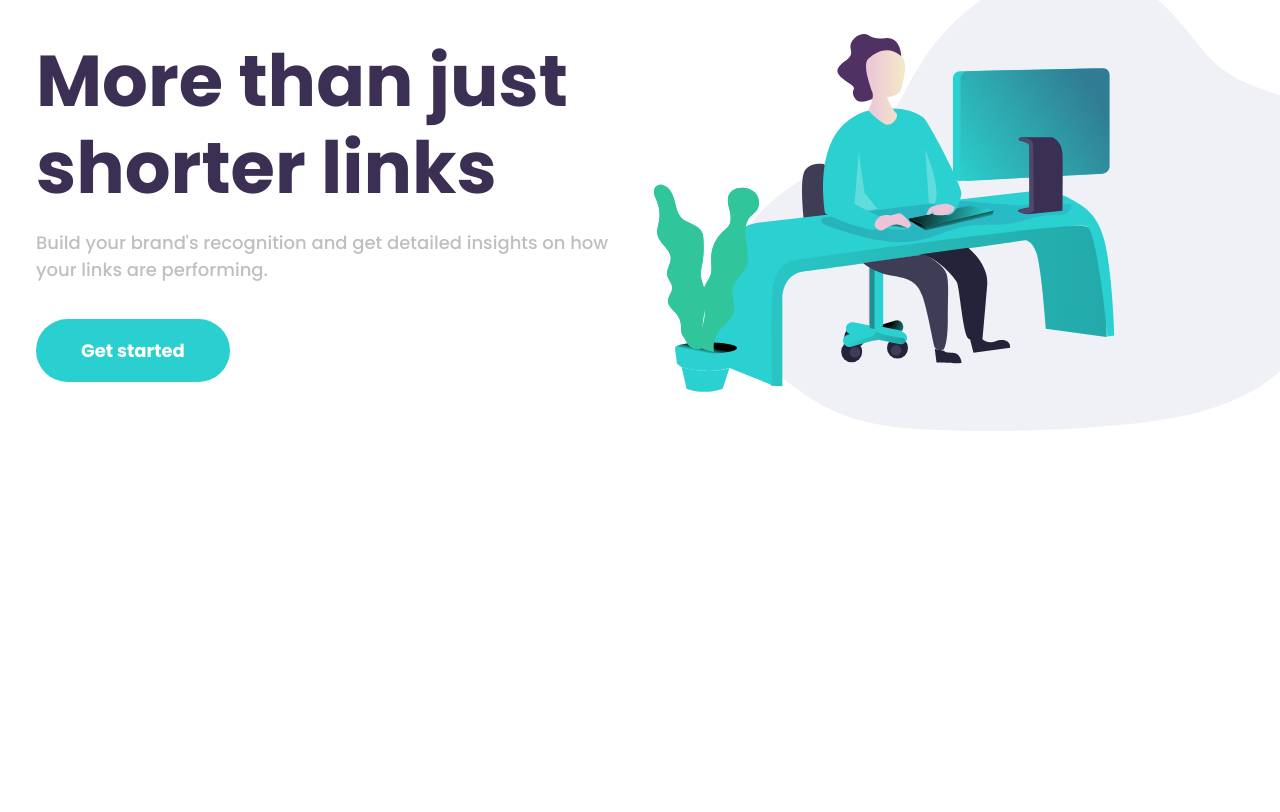
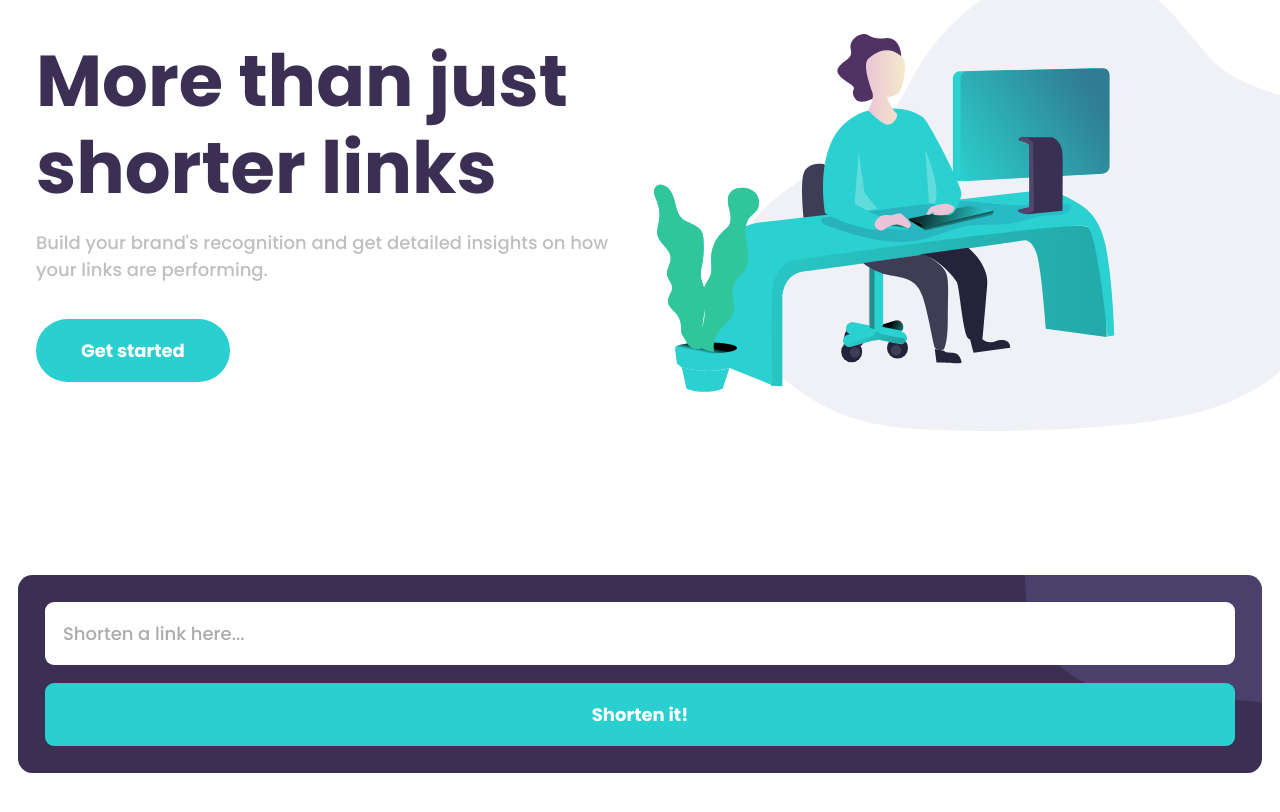
Before and after one commit to pklepa/url-shortening, a React (Create React App) app: page / in a window 1280 px wide. Shown: the part 236-1048 px from the top of the page. Built offline with nearby package versions, Linux system fonts and the light colour scheme.

Commit message:
Add a search section with the input for the link, button and tooltip when clicked empty

```diff
--- a/src/App.js
+++ b/src/App.js
@@ -7,6 +7,7 @@ import Layout from "./components/Layout";
 import Navbar from "./components/Navbar";
 import MobileMenu from "./components/MobileMenu";
 import HeroSection from "./components/HeroSection";
+import SearchSection from "./components/SearchSection";
 
 function App() {
   const [showMenu, setShowMenu] = useState(false);
@@ -20,6 +21,8 @@ function App() {
         <MobileMenu showMenu={showMenu} />
 
         <HeroSection />
+
+        <SearchSection />
       </Layout>
     </ThemeProvider>
   );
--- /dev/null
+++ b/src/components/SearchSection.js
@@ -0,0 +1,111 @@
+import React, { useState } from "react";
+
+import styled from "styled-components";
+import Button from "./Button";
+
+import Img from "../assets/images/bg-shorten-mobile.svg";
+
+function SearchSection() {
+  const [userInput, setUserInput] = useState("");
+  const [hideTips, setHideTips] = useState(true);
+
+  function handleChange(e) {
+    setUserInput(e.target.value);
+  }
+
+  function handleSubmit(e) {
+    // Only shows tips after the user first changes the input
+    if (!userInput && hideTips) setHideTips(false);
+
+    alert("oh, hi mark");
+
+    setUserInput("");
+  }
+
+  return (
+    <Container>
+      <Form style={{ backgroundImage: `url(${Img})` }}>
+        <UserInput
+          value={userInput}
+          onChange={handleChange}
+          hideTips={hideTips}
+          type="text"
+          required
+          placeholder="Shorten a link here..."
+        />
+        <UserTip hideTips={hideTips}>Please add a link</UserTip>
+
+        <SearchButton onClick={handleSubmit}>Shorten it!</SearchButton>
+      </Form>
+    </Container>
+  );
+}
+
+const Container = styled.section`
+  display: flex;
+  flex-direction: column;
+  padding: 3rem 1rem;
+
+  width: 100%;
+`;
+
+const Form = styled.form`
+  display: flex;
+  flex-direction: column;
+  padding: 1.5rem;
+  background-color: ${(props) => props.theme.colors.violet};
+  background-position: top right;
+  background-repeat: no-repeat;
+
+  border-radius: 0.8rem;
+  width: 100%;
+
+  position: relative;
+
+  & > *:not(:first-child) {
+    margin-top: 1rem;
+  }
+`;
+
+const UserInput = styled.input`
+  background-color: ${(props) => props.theme.colors.white};
+  border: none;
+  border-radius: 0.5rem;
+
+  outline: none;
+  padding: 1rem;
+  font-size: 1rem;
+  color: ${(props) => props.theme.colors.dark_violet};
+
+  width: 100%;
+  transition: all 0.4s;
+
+  &:invalid {
+    border: ${(props) => (props.hideTips ? "none" : "4px solid #F46262")};
+    padding: ${(props) => (props.hideTips ? "1rem" : "calc(1rem - 4px)")};
+    /* margin-bottom: ${(props) => (props.hideTips ? "1rem" : "0.5rem")}; */
+
+    &::placeholder {
+      color: ${(props) => (props.hideTips ? "none" : "#F46262")};
+      opacity: 0.6;
+    }
+  }
+`;
+
+const UserTip = styled.span`
+  display: ${(props) => (props.hideTips ? "none" : "block")};
+
+  align-self: flex-start;
+  color: #f46262;
+  font-size: 14px;
+  font-style: italic;
+
+  margin-top: 0.3rem !important;
+`;
+
+const SearchButton = styled(Button)`
+  width: 100%;
+  border-radius: 0.5rem;
+`;
+
+export default SearchSection;
```
Also changed, not shown: src/assets/images/bg-shorten-mobile.svg (added), 1 other file (tests, documents, lock files or other folders).
